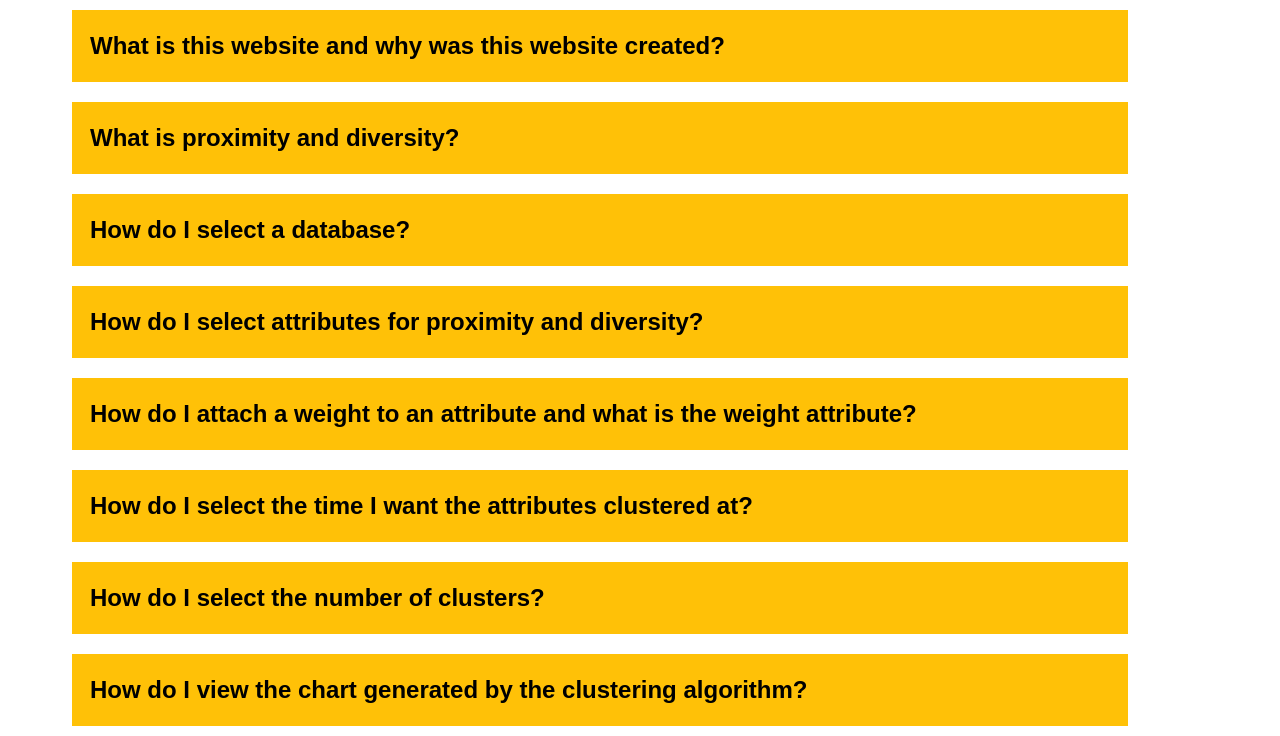
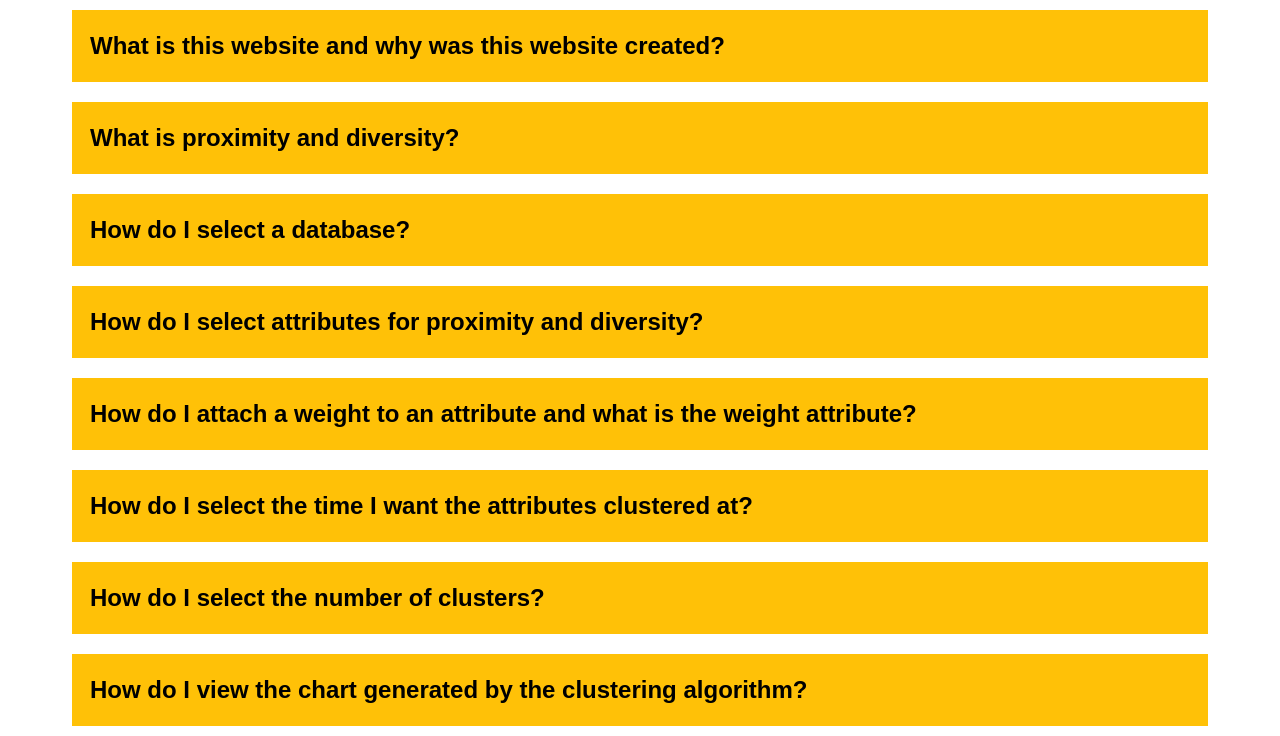
Before and after one commit to sdmay21-31/ProximityVsDiversity, a Django app: page /guide/ in a window 1280 px wide. Shown: the part 106-842 px from the top of the page. Run offline with Django 3.2, Linux system fonts and the light colour scheme; some libraries are stand-ins or nearby versions.

Commit message:
Changes to header width

```diff
--- a/app/templates/user_documentation.html
+++ b/app/templates/user_documentation.html
@@ -8,7 +8,6 @@
 	 {% load static %}
 </head>
 <body>
-	<div class="data-input-container">
 		<div class="help-div">
 			<button type="button" class="help-title titleHead" onclick="handleHelpTitleClick('response1')">What is this website and why was this website created?</button>
 			<div class="help-response titleResponse" id="response1">
@@ -98,7 +97,6 @@
 				<p class = "helpP"><span style="overflow: hidden; display: inline-block; margin: 0.00px 0.00px; border: 0.00px solid #000000; transform: rotate(0.00rad) translateZ(0px); -webkit-transform: rotate(0.00rad) translateZ(0px); width: 624.00px; height: 440.00px;"><img alt="" src={% static "images/image4.png"%} style="width: 624.00px; height: 440.00px; margin-left: 0.00px; margin-top: 0.00px; transform: rotate(0.00rad) translateZ(0px); -webkit-transform: rotate(0.00rad) translateZ(0px);" title=""></span></p>
 			</div>
 		</div>
-	</div>
 </body>
 </html>
 {% endblock %}
```
